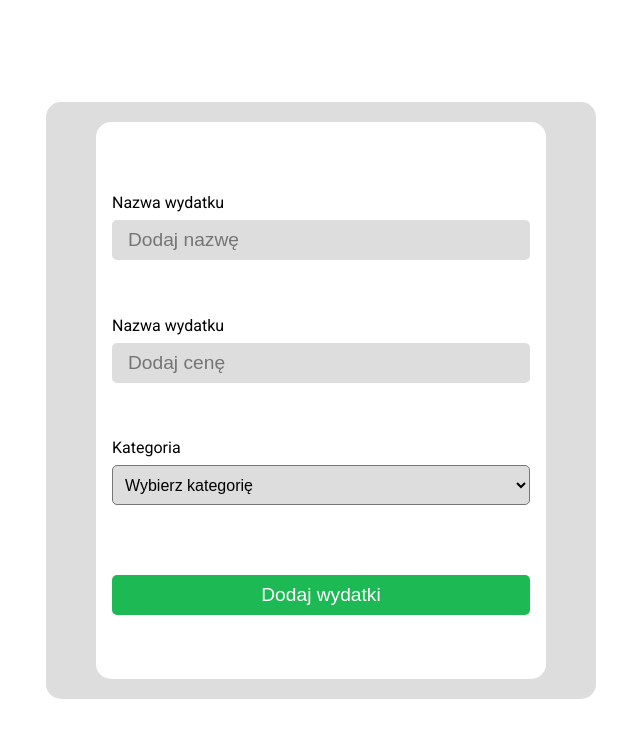
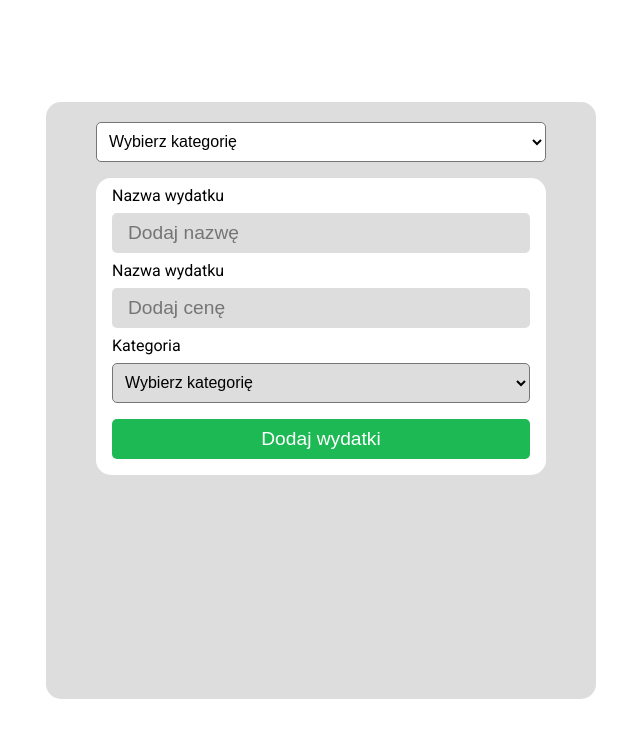
Before and after one commit to ajarek/react-96-vite-lista-wydatk-w, a React (Vite) app: page / in a window 1280 px wide. Shown: the top 738 px of the page, without its empty margins (319-959 px from the left). Built offline with nearby package versions, Linux system fonts and the light colour scheme.

Commit message:
added component Search

```diff
--- a/src/components/Box/Box.jsx
+++ b/src/components/Box/Box.jsx
@@ -1,8 +1,15 @@
+
 import './Box.css'
 import {Form} from '../Form/Form'
+import Search from '../Search/Search'
+import { useState } from 'react'
 const Box = () => {
+  const [selectedValue, setSelectedValue] = useState('');
+
+  console.log(selectedValue);
   return (
     <div className='box'>
+      <Search value={selectedValue} handleChange={(e)=>setSelectedValue(e.target.value)}/>
       <Form/>
     </div>
   )
--- a/src/components/Form/Form.css
+++ b/src/components/Form/Form.css
@@ -1,13 +1,12 @@
 .form {
   width: 100%;
-  height: 100%;
   display: flex;
   flex-direction: column;
   flex-wrap: wrap;
   align-items: center;
   justify-content: space-evenly;
   background-color: var(--white);
-  padding: 16px;
+  padding:0 16px;
   border-radius: 15px;
 }
 
@@ -48,7 +47,7 @@
   cursor: pointer;
   transition: all 0.2s ease-in-out;
   background-color: var(--green-light);
-  margin-top: 22px;
+  margin: 16px 0;
 }
 
 .form input[type='submit']:hover {
--- a/src/components/Search/Search.css
+++ b/src/components/Search/Search.css
@@ -2,13 +2,17 @@
   width: 100%;
   display: flex;
   justify-content: center;
+  margin-bottom: 16px;
 }
-.search .search-input {
-  width: 375px;
+.search .search-select {
+  width: 100%;
   height: 40px;
-  border-radius: 25px;
-  padding: 0 2rem;
-  font-size: 1.3rem;
+  border-radius: 5px;
+  font-size: 16px;
+  font-weight: 400;
+  padding: 0 8px;
+  cursor: pointer;
+  background-color: var(--white);
 }
 @media (max-width: 630px) {
   .search .search-input {
--- a/src/components/Search/Search.jsx
+++ b/src/components/Search/Search.jsx
@@ -1,16 +1,27 @@
 import React from 'react'
 import './Search.css'
-const Search = ({ searchValue, setSearchValue, placeholder }) => {
+import { useState } from 'react';
+const Search = ({value,handleChange}) => {
+
   return (
     <div className='search'>
-      <input
-        className='search-input'
-        type='search'
-        value={searchValue}
-        onChange={(e) => setSearchValue(e.target.value)}
-        placeholder={placeholder}
-        autoFocus
-      />
+       <select
+           value={value} onChange={handleChange}
+          className='search-select'
+        >
+          <option value=''>Wybierz kategorię</option>
+          <option value='Spożywka'>Spożywka</option>
+          <option value='Rozrywka'>Rozrywka</option>
+          <option value='AGD'>AGD</option>
+          <option value='Opłaty'>Opłaty</option>
+          <option value='Media'>Media</option>
+          <option value='Inne'>Inne</option>
+        </select>
+
+
+
+
+
     </div>
   )
 }
```
Also changed, not shown: src/components/Form/Form.jsx (+11 -7 lines).
